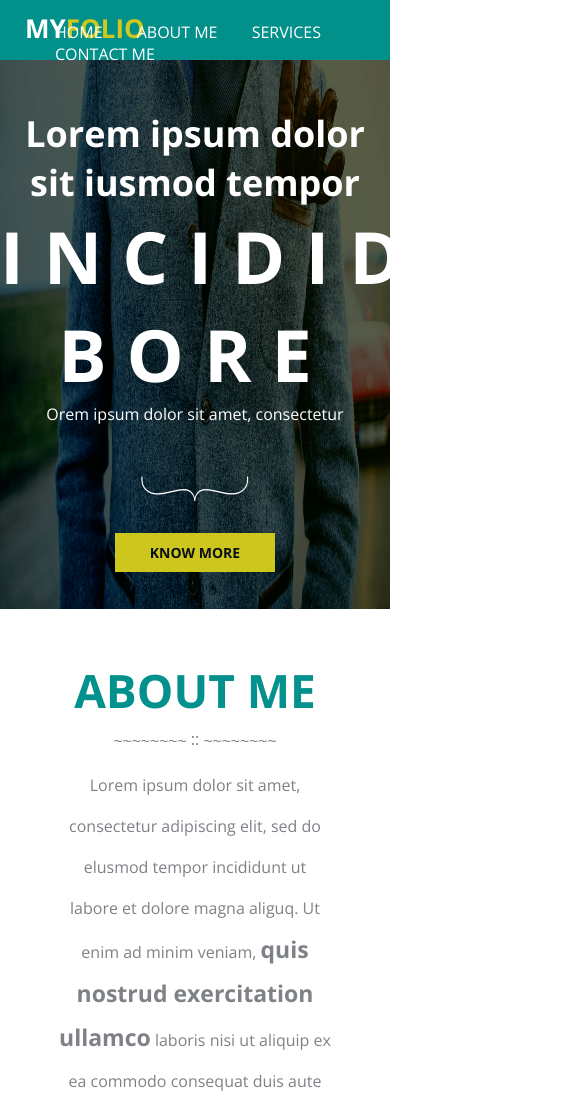
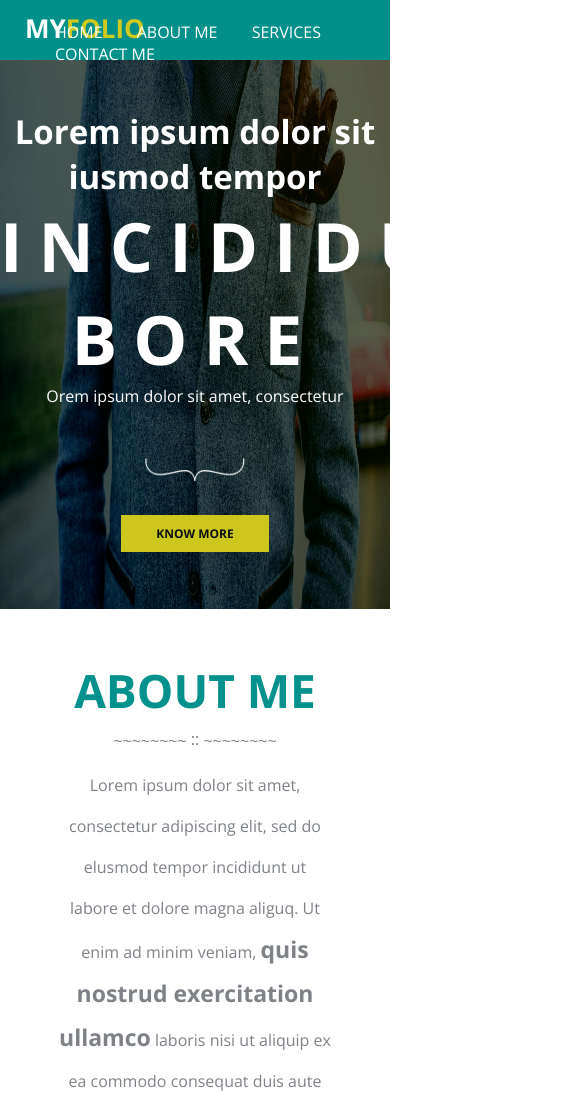
Before and after one commit to justincalderon/myfolio, a plain HTML site: page index.html in a window 390 px wide. Shown: the top 1100 px of the page, 585 px wide, since content can reach past the window. Drawn offline with nearby package versions, Linux system fonts and the light colour scheme.

Commit message:
Adding media query 1200px

```diff
--- a/css/main.css
+++ b/css/main.css
@@ -297,3 +297,20 @@ header a:hover {
   color: #7e8287;
   text-align: center;
 }
+
+/* start max-width 1200*/
+@media screen and (max-width: 1200px) {
+  header h1 {
+    font-size: 33px;
+  }
+  header h2 {
+    font-size: 68px;
+    letter-spacing: 16px;
+  }
+  header img {
+    width: 100px;
+  }
+  header a {
+    font-size: 12px;
+  }
+}
```
